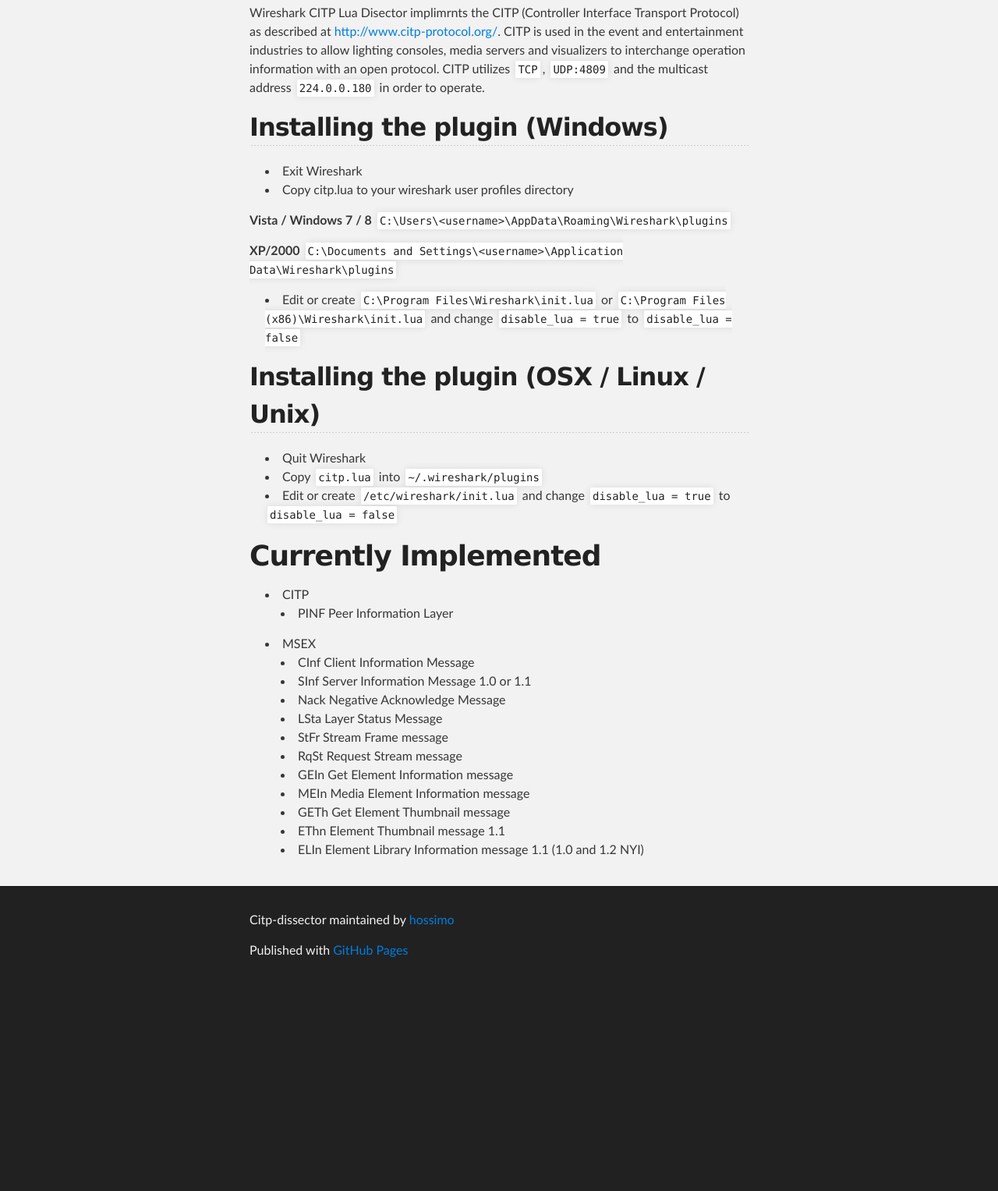
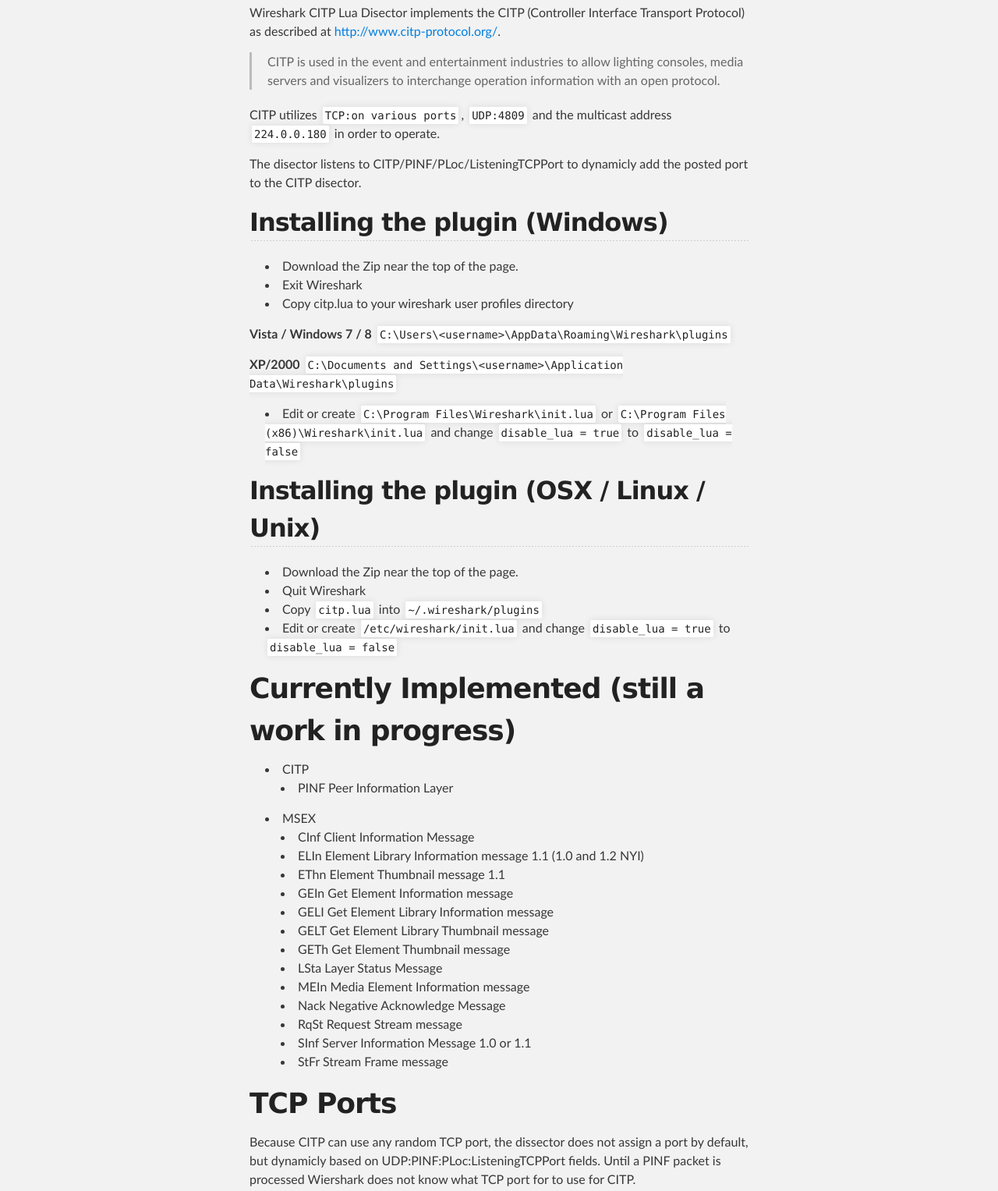
Before and after one commit to hossimo/CITP-Dissector, a plain HTML site: page index.html in a window 1280 px wide. Shown: the part 320-1847 px from the top of the page at 78% size. Before the commit the page ends 1585 px from the top, so only its background shows below. Drawn offline with Linux system fonts and the light colour scheme.

Commit message:
Create gh-pages branch via GitHub

```diff
--- a/index.html
+++ b/index.html
@@ -33,12 +33,20 @@
       <section id="main_content" class="inner">
         <h1>CITP-Dissector</h1>
 
-<p>Wireshark CITP Lua Disector implimrnts the CITP (Controller Interface Transport Protocol) as described at <a href="http://www.citp-protocol.org/">http://www.citp-protocol.org/</a>.
-CITP is used in the event and entertainment industries to allow lighting consoles, media servers and visualizers to interchange operation information with an open protocol. CITP utilizes <code>TCP</code>, <code>UDP:4809</code> and the multicast address <code>224.0.0.180</code> in order to operate.</p>
+<p>Wireshark CITP Lua Disector implements the CITP (Controller Interface Transport Protocol) as described at <a href="http://www.citp-protocol.org/">http://www.citp-protocol.org/</a>.</p>
+
+<blockquote>
+<p>CITP is used in the event and entertainment industries to allow lighting consoles, media servers and visualizers to interchange operation information with an open protocol.</p>
+</blockquote>
+
+<p>CITP utilizes <code>TCP:on various ports</code>, <code>UDP:4809</code> and the multicast address <code>224.0.0.180</code> in order to operate.</p>
+
+<p>The disector listens to CITP/PINF/PLoc/ListeningTCPPort to dynamicly add the posted port to the CITP disector.</p>
 
 <h2>Installing the plugin (Windows)</h2>
 
 <ul>
+<li>Download the Zip near the top of the page.</li>
 <li>Exit Wireshark</li>
 <li>Copy citp.lua to your wireshark user profiles directory</li>
 </ul><p><strong>Vista / Windows 7 / 8</strong> <code>C:\Users\&lt;username&gt;\AppData\Roaming\Wireshark\plugins</code></p>
@@ -51,12 +59,13 @@ CITP is used in the event and entertainment industries to allow lighting console
 </ul><h2>Installing the plugin (OSX / Linux / Unix)</h2>
 
 <ul>
+<li>Download the Zip near the top of the page.</li>
 <li>Quit Wireshark</li>
 <li>Copy <code>citp.lua</code> into <code>~/.wireshark/plugins</code>
 </li>
 <li>Edit or create <code>/etc/wireshark/init.lua</code> and change <code>disable_lua = true</code> to <code>disable_lua = false</code>
 </li>
-</ul><h1>Currently Implemented</h1>
+</ul><h1>Currently Implemented (still a work in progress)</h1>
 
 <ul>
 <li>CITP
@@ -69,19 +78,25 @@ CITP is used in the event and entertainment industries to allow lighting console
 
 <ul>
 <li>CInf  Client Information Message</li>
+<li>ELIn  Element Library Information message 1.1 (1.0 and 1.2 NYI)</li>
+<li>EThn  Element Thumbnail message 1.1</li>
+<li>GEIn  Get Element Information message</li>
+<li>GELI Get Element Library Information message</li>
+<li>GELT Get Element Library Thumbnail message</li>
+<li>GETh  Get Element Thumbnail message</li>
+<li>LSta  Layer Status Message</li>
+<li>MEIn  Media Element Information message</li>
+<li>Nack  Negative Acknowledge Message</li>
+<li>RqSt  Request Stream message</li>
 <li>SInf  Server Information Message  1.0 or 1.1</li>
-<li>Nack  Negative Acknowledge Message</li>
-<li>LSta  Layer Status Message</li>
 <li>StFr  Stream Frame message</li>
-<li>RqSt  Request Stream message</li>
-<li>GEIn  Get Element Information message</li>
-<li>MEIn  Media Element Information message</li>
-<li>GETh  Get Element Thumbnail message</li>
-<li>EThn  Element Thumbnail message 1.1</li>
-<li>ELIn  Element Library Information message 1.1 (1.0 and 1.2 NYI)</li>
 </ul>
 </li>
-</ul>
+</ul><h1>TCP Ports</h1>
+
+<p>Because CITP can use any random TCP port, the dissector does not assign a port by default, but dynamicly based on UDP:PINF:PLoc:ListeningTCPPort fields. Until a PINF packet is processed Wiershark does not know what TCP port for to use for CITP.</p>
+
+<p>To manually add a TCP port in <em>Tools &gt; Lua &gt; Evaluate</em> enter the following: <code>CITP_add_port(####)</code> where <code>####</code> is the port number that you would like to watch then press <em>Evaluate</em> e.g. <code>CITP_add_port(6463)</code></p>
       </section>
     </div>
 
```
Also changed, not shown: params.json (+1 -1 lines).
